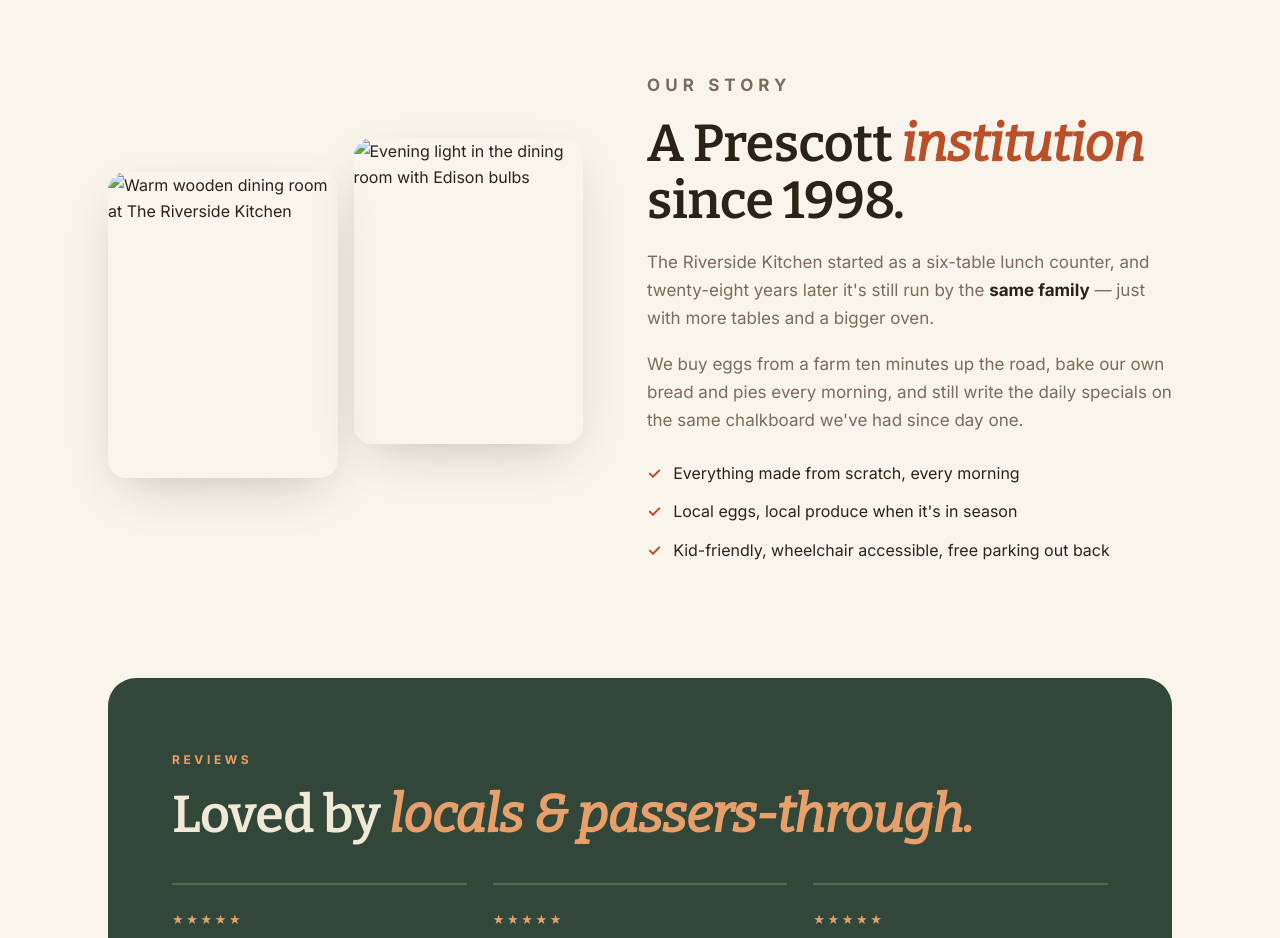
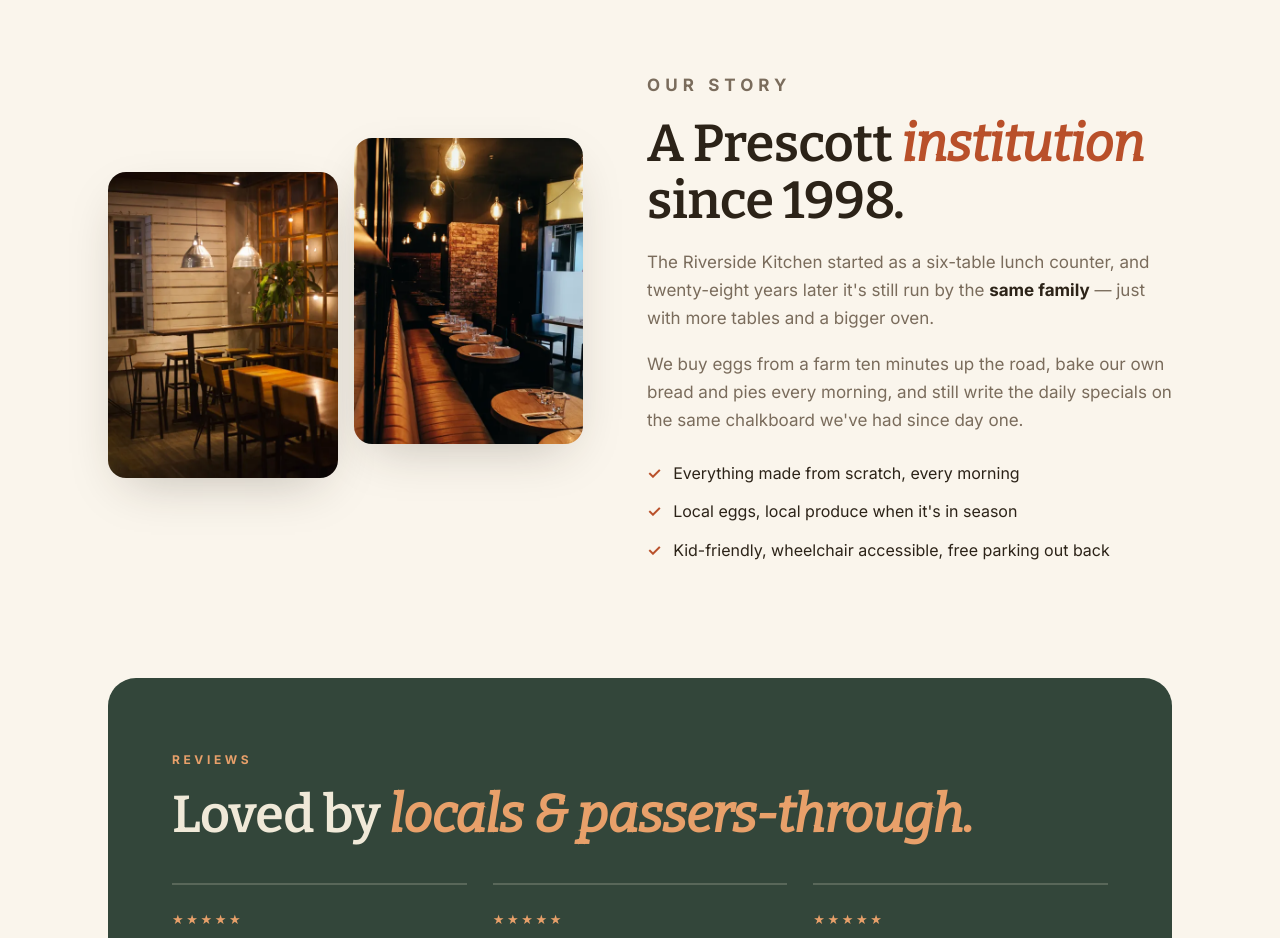
Before and after one commit to Visser09/retainer-demos, a plain HTML site: page restaurant/index.html in a window 1280 px wide. Shown: the part 2360-3298 px from the top of the page. Drawn offline with nearby package versions, Linux system fonts and the light colour scheme.

Commit message:
add restaurant/index.html

```diff
--- a/restaurant/index.html
+++ b/restaurant/index.html
@@ -247,8 +247,8 @@
   <section id="about" style="padding-top:0">
     <div class="wrap about-grid">
       <div class="about-imgs reveal">
-        <img src="../img/r2.jpg" alt="Warm wooden dining room at The Riverside Kitchen" loading="lazy">
-        <img src="../img/r4.jpg" alt="Evening light in the dining room with Edison bulbs" loading="lazy">
+        <img src="../img/r2.webp" alt="Warm wooden dining room at The Riverside Kitchen" loading="lazy">
+        <img src="../img/r4.webp" alt="Evening light in the dining room with Edison bulbs" loading="lazy">
       </div>
       <div class="about-copy reveal">
         <p class="kicker">Our Story</p>
```
